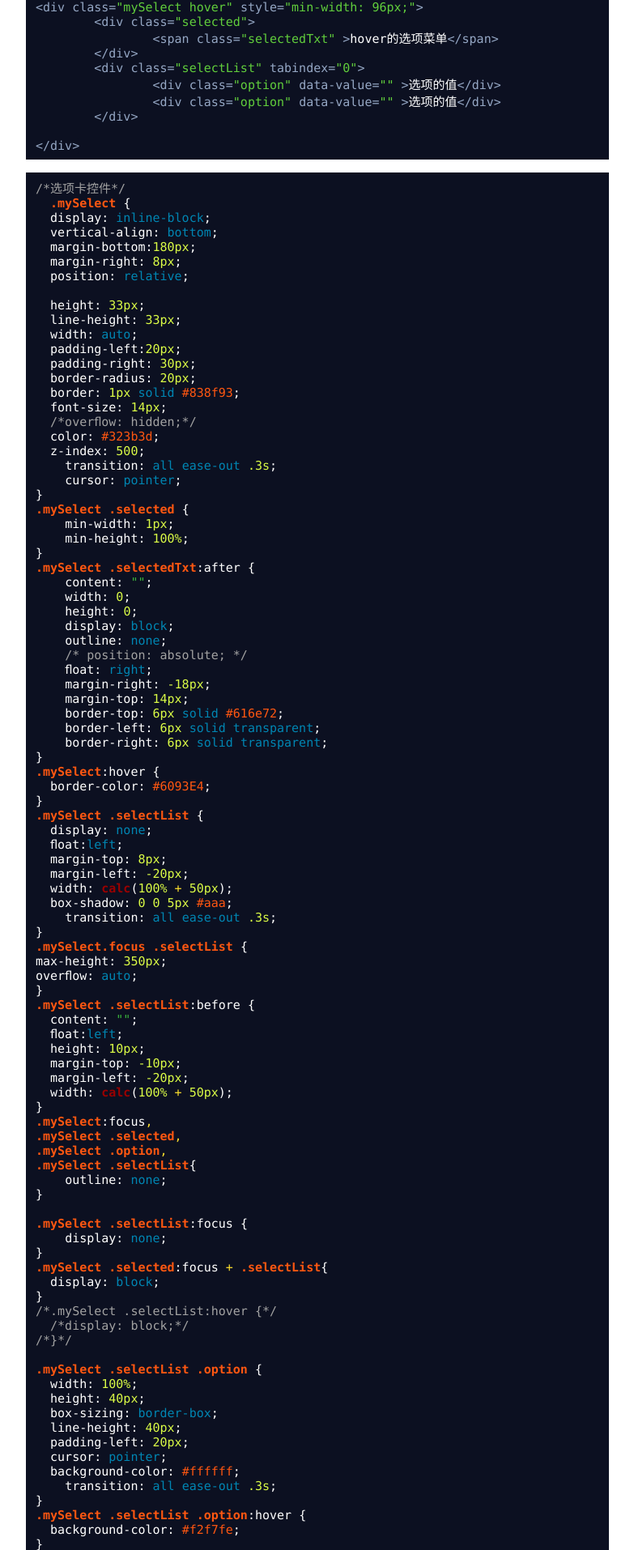
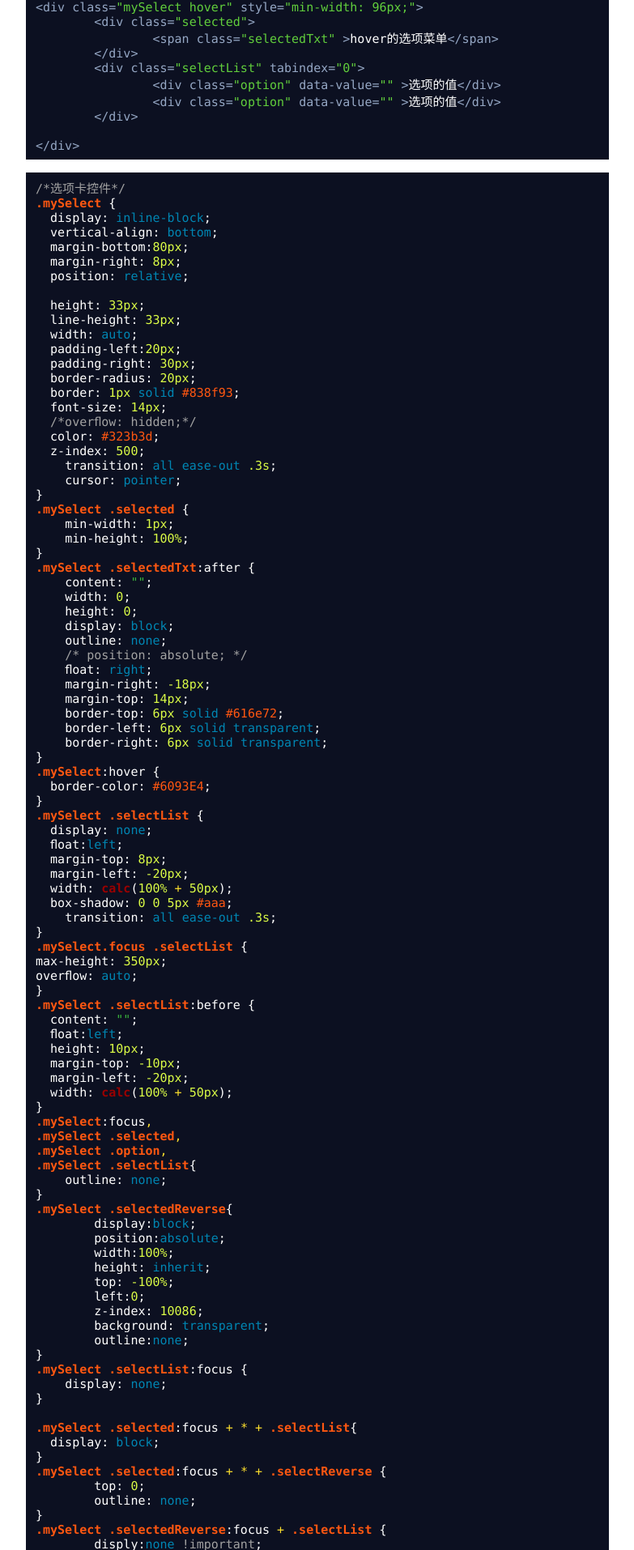
Before and after one commit to wcqblog/wcqblog.github.io, a Jekyll site: the page built from _posts/2015-05-01-用CSS实现交互效果的更改样式的下拉菜单.markdown, in a window 1280 px wide. Shown: the part 1965-3879 px from the top of the page at 81% size, without its empty margins (248-1031 px from the left). Built offline with Jekyll 4.4.1, drawn with Linux system fonts in a browser that asks for light colours; nearby versions of some CDN libraries; some web fonts are replaced; Markdown is read by kramdown in place of the engine named in the settings; comment, search, counter and statistics services are not loaded; some of the changed text lies outside the part shown.

Commit message:
Update 2015-05-01-用CSS实现交互效果的更改样式的下拉菜单.markdown

````diff
--- a/_posts/2015-05-01-用CSS实现交互效果的更改样式的下拉菜单.markdown
+++ b/_posts/2015-05-01-用CSS实现交互效果的更改样式的下拉菜单.markdown
@@ -67,10 +67,10 @@ image: /assets/article_images/2015-01-25-webgl-shader/plexus.jpg
 
 ```css
 /*选项卡控件*/
-  .mySelect {
+.mySelect {
   display: inline-block;
   vertical-align: bottom;
-  margin-bottom:180px;
+  margin-bottom:80px;
   margin-right: 8px;
   position: relative;
 
@@ -136,13 +136,35 @@ overflow: auto;
 .mySelect .selectList{
     outline: none;
 }
-
+.mySelect .selectedReverse{
+	display:block;
+	position:absolute;
+	width:100%;
+	height: inherit;
+	top: -100%;
+	left:0;
+	z-index: 10086;
+	background: transparent;
+	outline:none;
+}
 .mySelect .selectList:focus {
     display: none;
 }
-.mySelect .selected:focus + .selectList{
+
+.mySelect .selected:focus + * + .selectList{
   display: block;
 }
+.mySelect .selected:focus + * + .selectReverse {
+	top: 0;
+	outline: none;
+}
+.mySelect .selectedReverse:focus + .selectList {
+	disply:none !important;
+}
+.mySelect .selectedReverse:focus {
+	top: -100%;
+}
+
 /*.mySelect .selectList:hover {*/
   /*display: block;*/
 /*}*/
@@ -166,11 +188,14 @@ overflow: auto;
 .mySelect .selectedTxt[contenteditable="true"]:focus:after {
     outline: none;
 }
-.mySelect.hover .selected:hover + .selectList {
+.mySelect.hover .selected:hover + * + .selectList {
 	display:block;
 }
 .mySelect.hover .selectList:hover {
 	display: block;
+}
+.mySelect.hover .selectList:focus {
+	display: none;
 }
 ```
 
@@ -287,10 +312,10 @@ overflow: auto;
 	top: 0;
 	outline: none;
 }
-.mySelect .slectedReverse:focus + .selectList {
-	disply:none;
+.mySelect .selectedReverse:focus + .selectList {
+	disply:none !important;
 }
-.mySelect .slectedReverse:focus {
+.mySelect .selectedReverse:focus {
 	top: -100%;
 }
 
@@ -331,7 +356,7 @@ overflow: auto;
         <div class="selected"  tabindex="0">
                 <span class="selectedTxt" >默认选项</span>
         </div>
-        <div class="slectedReverse" tabindex="0"></div>
+        <div class="selectedReverse" tabindex="0"></div>
         <div class="selectList"  tabindex="0">
                 <div class="option" data-value="" >选项的值</div>
                 <div class="option" data-value="" >选项的值</div>
@@ -343,7 +368,7 @@ overflow: auto;
         <div class="selected" tabindex="0">
                 <span class="selectedTxt" contentEditable="true">默认选项</span>
         </div>
-        <div class="slectedReverse" tabindex="0"></div>
+        <div class="selectedReverse" tabindex="0"></div>
         <div class="selectList" tabindex="0">
                 <div class="option" data-value="" >选项的值</div>
                 <div class="option" data-value="" >选项的值</div>
@@ -354,7 +379,7 @@ overflow: auto;
         <div class="selected">
                 <span class="selectedTxt" >hover的，不过如果下拉菜单有最大高度限制和overflow时hover会失灵</span>
         </div>
-        <div class="slectedReverse" tabindex="0"></div>
+        <div class="selectedReverse" tabindex="0"></div>
         <div class="selectList" tabindex="0">
                 <div class="option" data-value="" >选项的值</div>
                 <div class="option" data-value="" >选项的值</div>
@@ -365,7 +390,7 @@ overflow: auto;
         <div class="selected">
                 <span class="selectedTxt" >hover的选项菜单</span>
         </div>
-        <div class="slectedReverse" tabindex="0"></div>
+        <div class="selectedReverse" tabindex="0"></div>
         <div class="selectList" tabindex="0">
                 <div class="option" data-value="" >选项的值</div>
                 <div class="option" data-value="" >选项的值</div>
````
